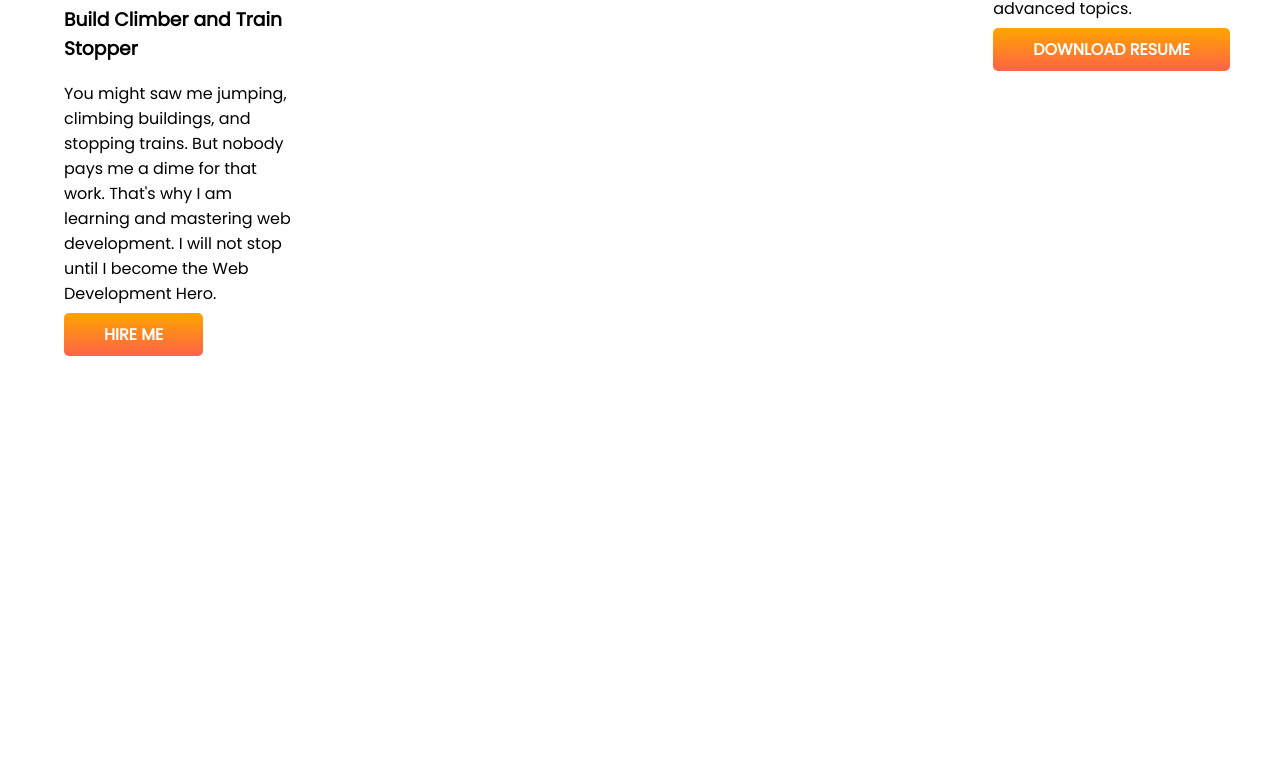
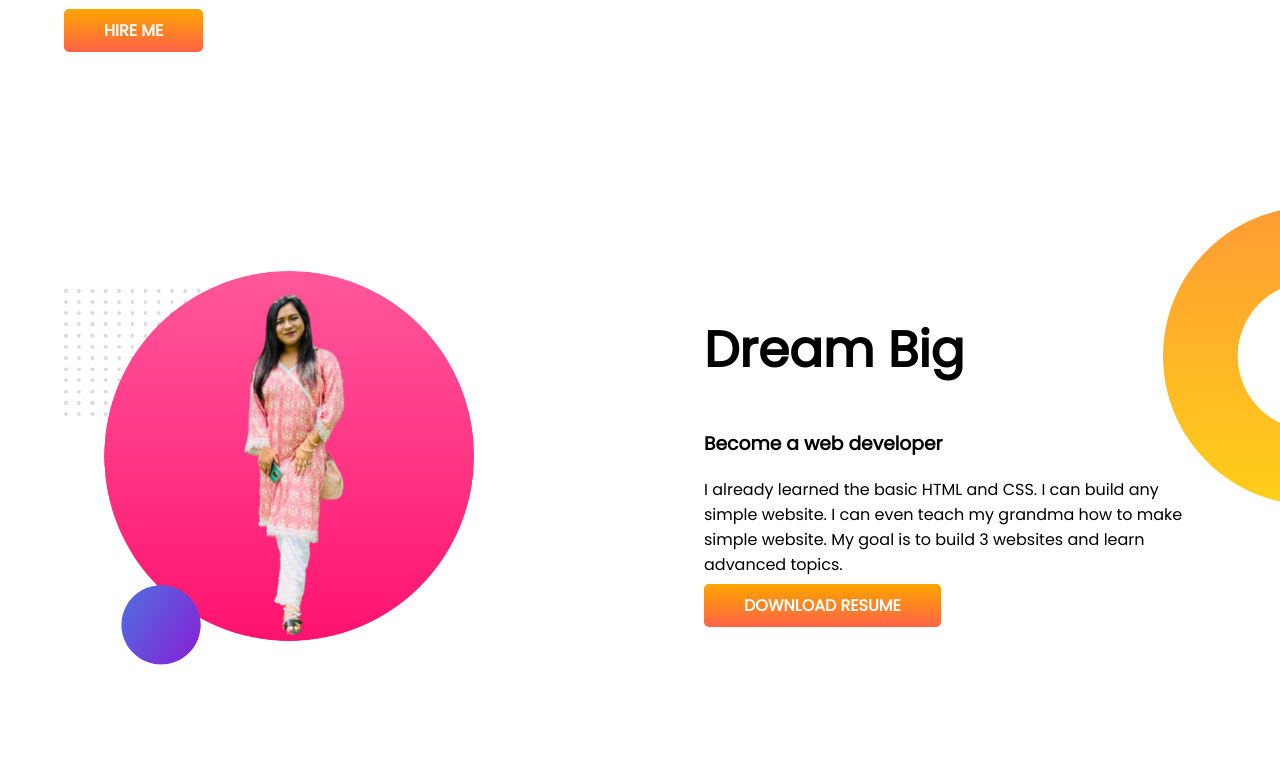
Before and after one commit to anika136/developer-portfolio, a plain HTML site: page index.html in a window 1280 px wide. Shown: the part 484-1250 px from the top of the page. Before the commit the page ends 995 px from the top, so only its background shows below. Drawn offline with Linux system fonts and the light colour scheme.

Commit message:
dream added

```diff
--- a/index.html
+++ b/index.html
@@ -28,9 +28,10 @@
         <div class="half-width">
             <img src="anika.png" alt="">
         </div>
+    </section>
     <section class="dream-big">
         <div class="half-width">
-                <img src="anika2.jpeg" alt="">
+            <img src="images/mee.png" alt="">
         </div>
         <div class="half-width">
             <h1>Dream Big</h1>
--- a/style.css
+++ b/style.css
@@ -43,4 +43,6 @@ section {
 .dream-big {
     background-image: url(images/dream-bg.png);
     background-repeat: no-repeat;
+    background-position-x: right;
+
 }
```
Also changed, not shown: images/mee.png (added). Lines whose indentation alone changed are shown as unchanged.
